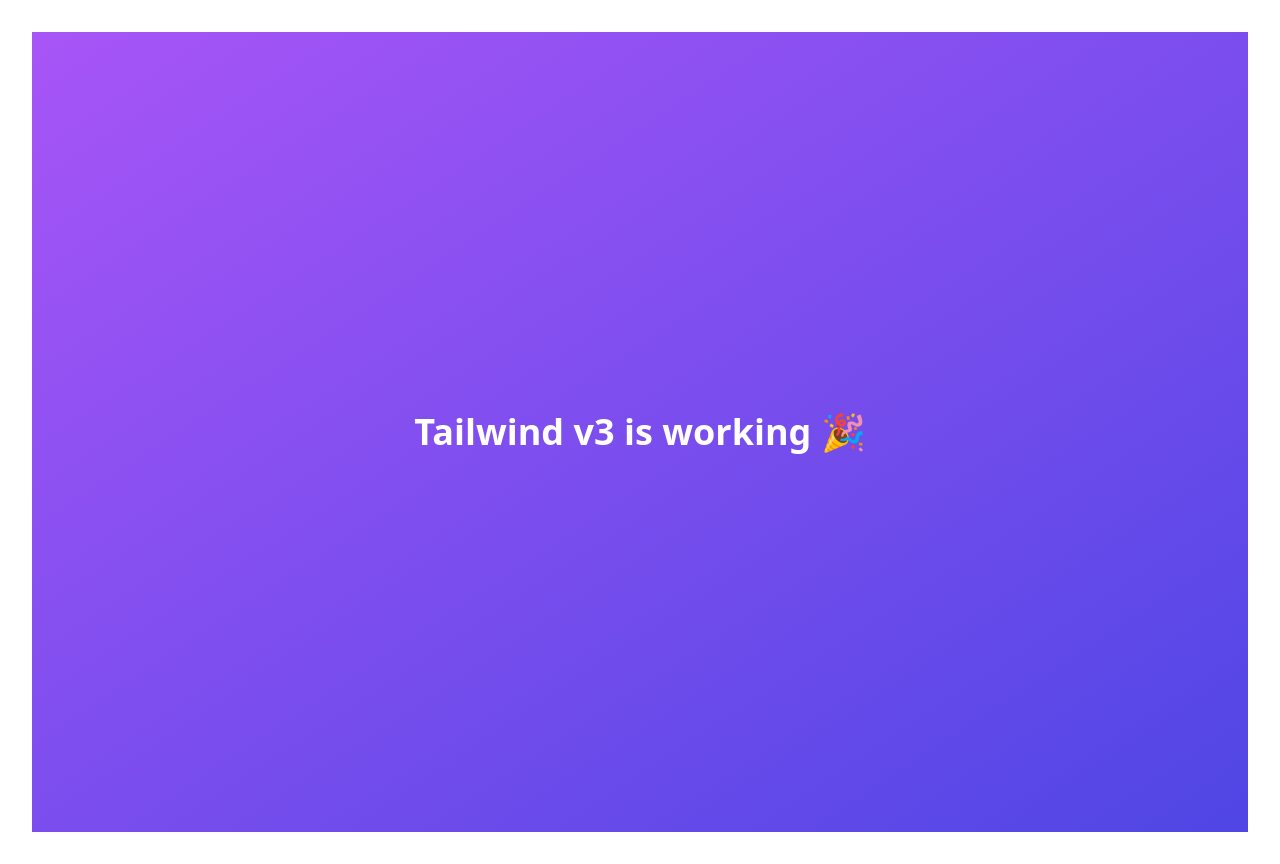
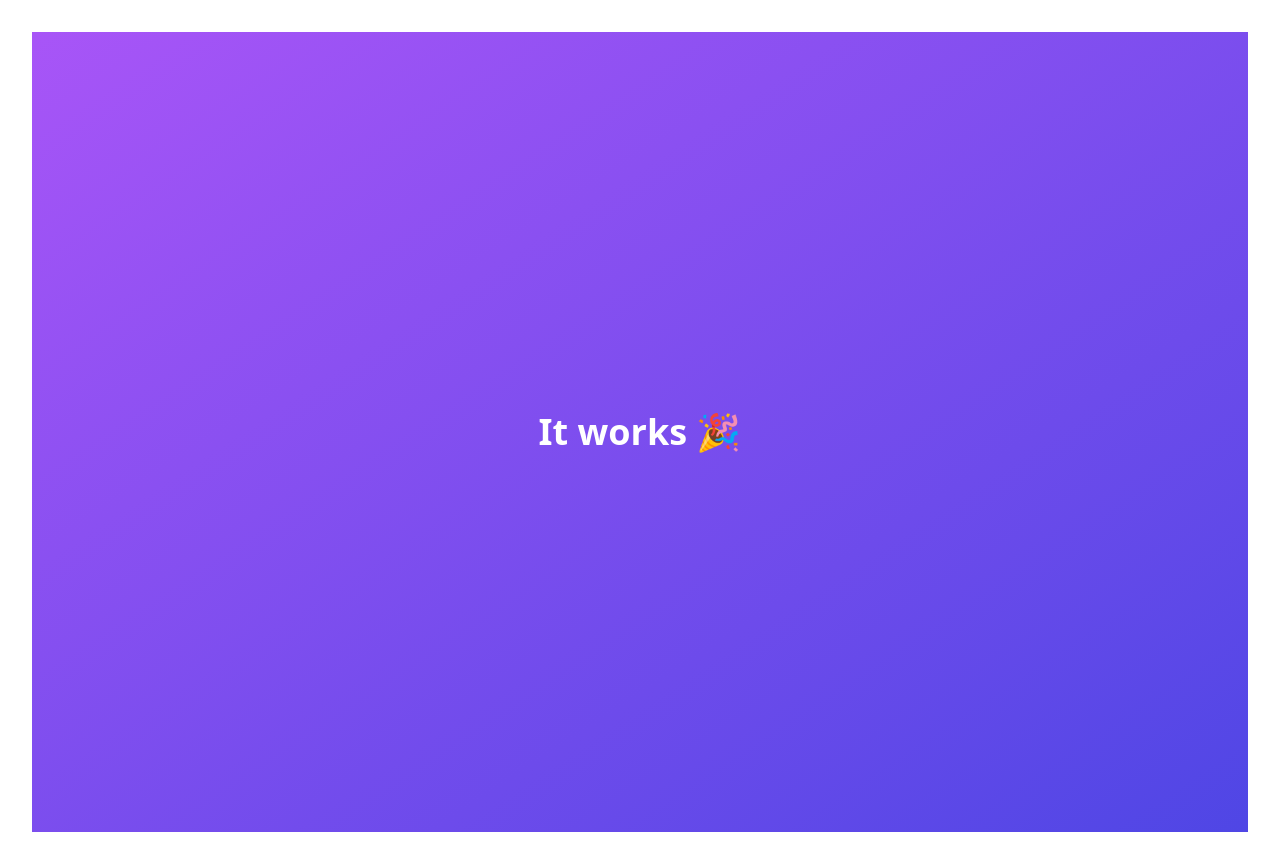
Before and after one commit to marc-yusufu/document-verification-docufy, a React (Vite) app: page / in a window 1280 px wide. Built offline with nearby package versions, Linux system fonts and the light colour scheme.

Commit message:
Update App.tsx

```diff
--- a/src/App.tsx
+++ b/src/App.tsx
@@ -8,7 +8,7 @@
 
   return (
     <div className="min-h-screen bg-gradient-to-br from-purple-500 to-indigo-600 text-white flex items-center justify-center">
-      <h1 className="text-4xl font-bold">Tailwind v3 is working 🎉</h1>
+      <h1 className="text-4xl font-bold">It works 🎉</h1>
     </div>
   )
 }
```
